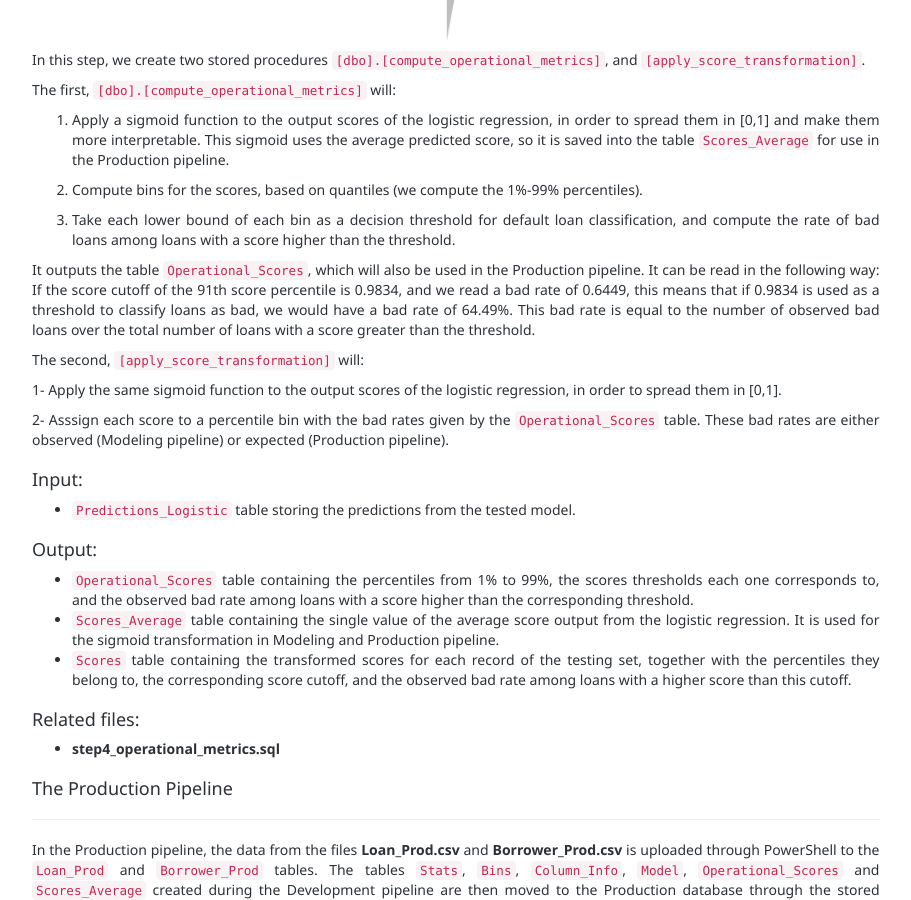
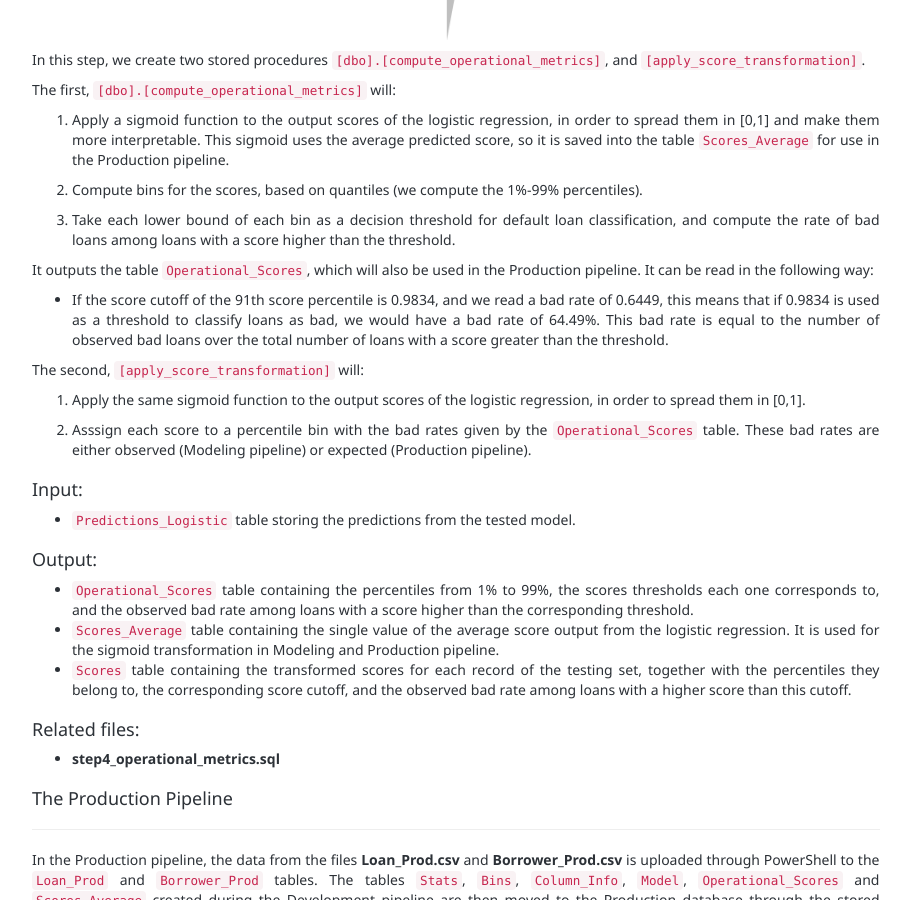
Before and after one commit to microsoft/r-server-loan-credit-risk, a Jekyll site: the page built from dba.md, in a window 1280 px wide and 900 px high, scrolled down 5136 px. Shown: the whole window, without its empty margins (38-949 px from the left). Built offline with Jekyll 4.4.1, drawn with Linux system fonts in a browser that asks for light colours; nearby versions of some CDN libraries; some of the changed text lies outside the part shown.

Commit message:
formatting

```diff
--- a/dba.md
+++ b/dba.md
@@ -70,7 +70,7 @@ Follow the [PowerShell instructions](Powershell_Instructions.html) to execute al
 ## Step 0: Creating Tables
 -------------------------
 
-The data sets Loan.csv and Borrower.csv are provided in the Data directory.
+The data sets **Loan.csv** and **Borrower.csv** are provided in the **Data** directory.
 
 In this step, we create two tables, `Loan` and `Borrower` in a SQL Server database, and the data is uploaded to these tables using bcp command in PowerShell. This is done through either `Load_Data.ps1` or through running the beginning of `Loan_Credit_Risk.ps1`.
 
@@ -91,10 +91,9 @@ In this step, we create two tables, `Loan` and `Borrower` in a SQL Server databa
 ## Step 1: Merging and Cleaning
 -------------------------
 
-In this step, the two tables are first merged into "Merged" with an inner join on memberId. This is done through the stored procedure [dbo].[merging].
+In this step, the two tables are first merged into `Merged` with an inner join on `memberId`. This is done through the stored procedure `[dbo].[merging]`.
 
-Then, statistics (mode or mean) of "Merged" are computed and stored into a table called Stats. This table will be used for the Production pipeline.
-This is done through the `[dbo].[compute_stats]` stored procedure.
+Then, statistics (mode or mean) of `Merged` are computed and stored into a table called `Stats`. This table will be used for the Production pipeline. This is done through the `[dbo].[compute_stats]` stored procedure.
 
 The raw data is then cleaned. This assumes that the ID variables (`loanId` and `memberId`), the `date` and `loanStatus` (Variables that will be used to create the label) do not contain blanks.
 The stored procedure, `[fill_NA_mode_mean]`, will replace the missing values with the mode (categorical variables) or mean (float variables).
@@ -249,13 +248,13 @@ The first, `[dbo].[compute_operational_metrics]` will:
 3. Take each lower bound of each bin as a decision threshold for default loan classification, and compute the rate of bad loans among loans with a score higher than the threshold.
 
 It outputs the table `Operational_Scores`, which will also be used in the Production pipeline. It can be read in the following way:
-If the score cutoff of the 91th score percentile is 0.9834, and we read a bad rate of 0.6449, this means that if 0.9834 is used as a threshold to classify loans as bad, we would have a bad rate of 64.49%. This bad rate is equal to the number of observed bad loans over the total number of loans with a score greater than the threshold.
+* If the score cutoff of the 91th score percentile is 0.9834, and we read a bad rate of 0.6449, this means that if 0.9834 is used as a threshold to classify loans as bad, we would have a bad rate of 64.49%. This bad rate is equal to the number of observed bad loans over the total number of loans with a score greater than the threshold.
 
 The second, `[apply_score_transformation]` will:
 
-1- Apply the same sigmoid function to the output scores of the logistic regression, in order to spread them in [0,1].
+1. Apply the same sigmoid function to the output scores of the logistic regression, in order to spread them in [0,1].
 
-2- Asssign each score to a percentile bin with the bad rates given by the `Operational_Scores` table. These bad rates are either observed (Modeling pipeline) or expected (Production pipeline).
+2. Asssign each score to a percentile bin with the bad rates given by the `Operational_Scores` table. These bad rates are either observed (Modeling pipeline) or expected (Production pipeline).
 
 
 ## Input:
```
Also changed, not shown: Powershell_Instructions.md (+3 -3 lines).
